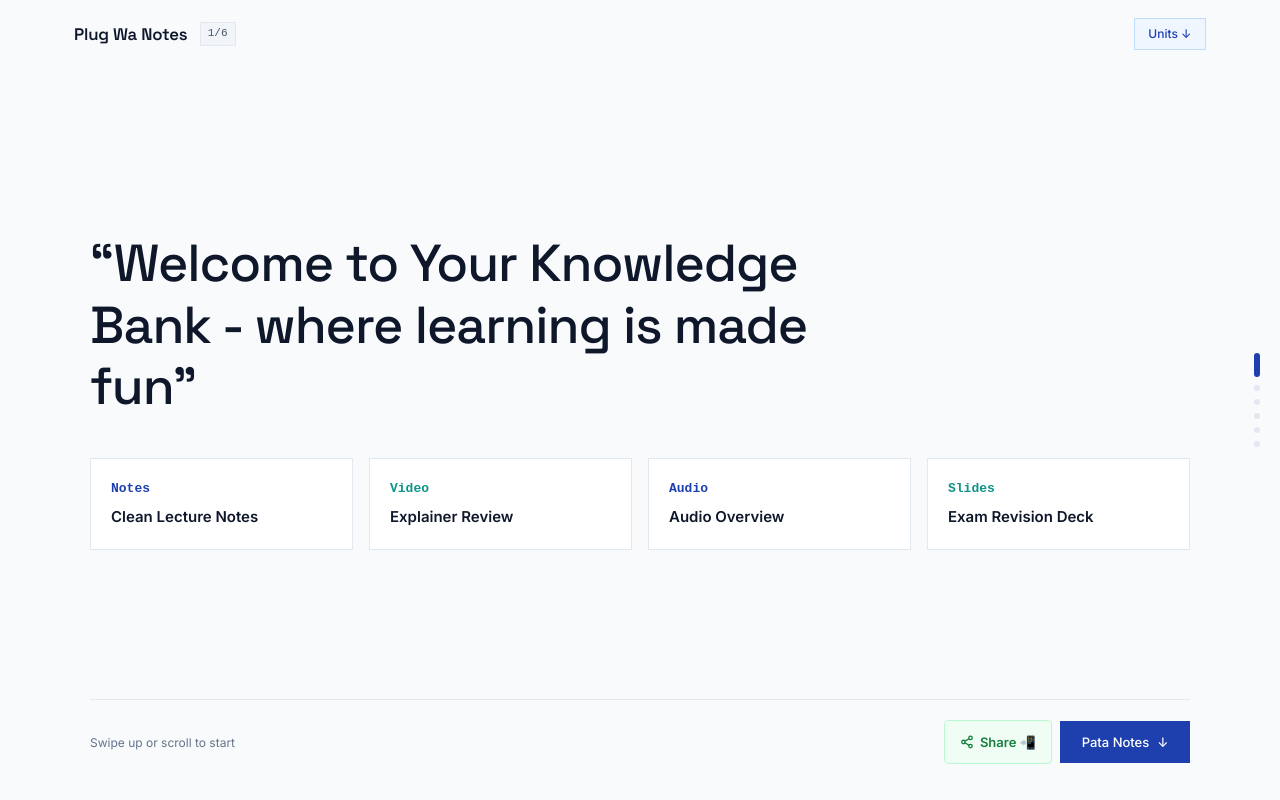
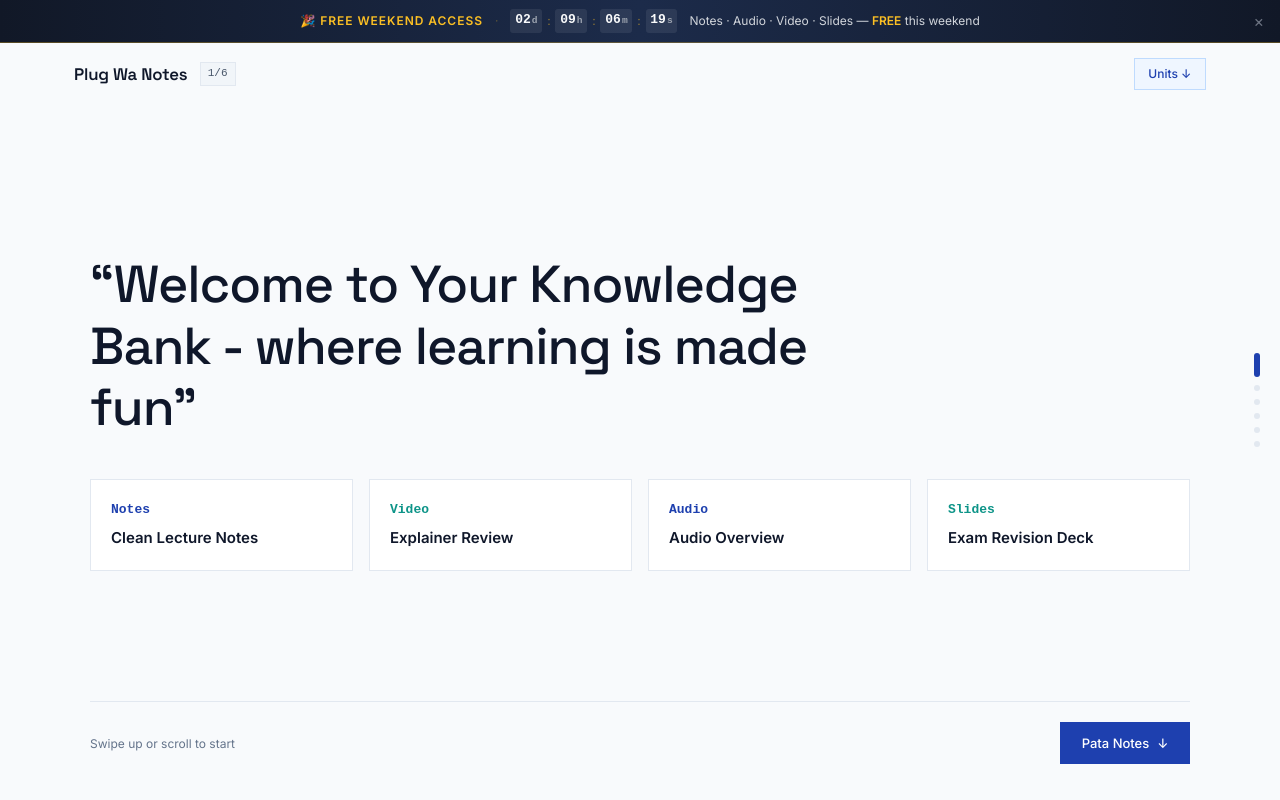
Before and after one commit to christopherhayes776236-cmyk/plug-wa-notes, a Next.js app: page / in a window 1280 px wide. Built offline with nearby package versions, Linux system fonts and the light colour scheme.

Commit message:
feat: automatic weekend bypass without Vercel config, remove share button, add fail-safe download

```diff
--- a/src/app/page.tsx
+++ b/src/app/page.tsx
@@ -10,8 +10,7 @@ import { StaggerWords } from '@/components/text-animations/StaggerWords';
 import { ConvergeLetters } from '@/components/text-animations/ConvergeLetters';
 import { WipeReveal } from '@/components/text-animations/WipeReveal';
 import { FreeWeekendBanner } from '@/components/FreeWeekendBanner';
-
-const FREE_WEEKEND = process.env.NEXT_PUBLIC_FREE_WEEKEND === 'true';
+import { isFreeWeekend } from '@/lib/config';
 
 const TOTAL_PAGES = 6;
 
@@ -35,29 +34,6 @@ export default function HomePage() {
   const touchStartYRef = useRef(0);
   const [animKey, setAnimKey] = useState(0);
   const router = useRouter();
-
-  // ─── Share with classmates ───────────────────────────────────
-  const [shareCopied, setShareCopied] = useState(false);
-  const handleShare = async () => {
-    const shareData = {
-      title: 'Plug Wa Notes - Free Weekend Access',
-      text: 'Pata notes zote, audio, video & revision slides for SOEN 220, SOEN 221, SOEN 222, SOEN 223, COMP 200, COMP 224! Free this weekend on Plug Wa Notes:',
-      url: typeof window !== 'undefined' ? window.location.origin : 'https://plug-wa-notes.vercel.app',
-    };
-    if (typeof navigator !== 'undefined' && navigator.share) {
-      try {
-        await navigator.share(shareData);
-        return;
-      } catch {
-        // User cancelled or share dismissed
-      }
-    }
-    if (typeof navigator !== 'undefined' && navigator.clipboard) {
-      await navigator.clipboard.writeText(shareData.url);
-      setShareCopied(true);
-      setTimeout(() => setShareCopied(false), 2500);
-    }
-  };
 
   // ─── Media playback refs and states ──────────────────────────
   const notesVideoRef = useRef<HTMLVideoElement>(null);
@@ -234,7 +210,7 @@ export default function HomePage() {
 
   return (
     <>
-      {FREE_WEEKEND && <FreeWeekendBanner />}
+      {isFreeWeekend() && <FreeWeekendBanner />}
 
       {/* ─── Loader ─────────────────────────────────────────── */}
       <AnimatePresence>
@@ -445,40 +421,9 @@ export default function HomePage() {
 
             <div style={{
               display: 'flex', alignItems: 'center', justifyContent: 'space-between',
-              borderTop: '1px solid #E2E8F0', paddingTop: '1.25rem', gap: '0.75rem', flexWrap: 'wrap',
+              borderTop: '1px solid #E2E8F0', paddingTop: '1.25rem',
             }}>
               <span style={{ fontSize: '0.75rem', color: '#64748B' }}>Swipe up or scroll to start</span>
-              <div style={{ display: 'flex', alignItems: 'center', gap: '0.5rem' }}>
-                <button
-                  type="button"
-                  id="share-classmates-btn"
-                  onClick={handleShare}
-                  style={{
-                    display: 'inline-flex',
-                    alignItems: 'center',
-                    gap: '0.35rem',
-                    padding: '0.65rem 0.95rem',
-                    backgroundColor: '#F0FDF4',
-                    color: '#15803D',
-                    border: '1px solid #BBF7D0',
-                    fontSize: '0.8125rem',
-                    fontWeight: 600,
-                    cursor: 'pointer',
-                    borderRadius: '4px',
-                    transition: 'all 0.15s ease',
-                  }}
-                  title="Share link with classmates"
-                >
-                  <svg width="14" height="14" viewBox="0 0 24 24" fill="none" stroke="currentColor" strokeWidth="2.2" strokeLinecap="round" strokeLinejoin="round">
-                    <circle cx="18" cy="5" r="3"></circle>
-                    <circle cx="6" cy="12" r="3"></circle>
-                    <circle cx="18" cy="19" r="3"></circle>
-                    <line x1="8.59" y1="13.51" x2="15.42" y2="17.49"></line>
-                    <line x1="15.41" y1="6.51" x2="8.59" y2="10.49"></line>
-                  </svg>
-                  <span>{shareCopied ? 'Copied! ✓' : 'Share 📲'}</span>
-                </button>
-
               <button
                 onClick={nextPage}
                 style={{
@@ -489,7 +434,6 @@ export default function HomePage() {
               >
                 <span>Pata Notes</span><span>↓</span>
               </button>
-              </div>
             </div>
           </section>
 
--- a/src/components/FreeWeekendBanner.tsx
+++ b/src/components/FreeWeekendBanner.tsx
@@ -1,11 +1,12 @@
 'use client';
 
 import React, { useState, useEffect } from 'react';
+import { isFreeWeekend } from '@/lib/config';
 
 // ─── FREE WEEKEND BANNER ──────────────────────────────────────────────────────
 // This component auto-hides when sessionStorage flag is set (dismissed).
-// It is only rendered when NEXT_PUBLIC_FREE_WEEKEND=true.
-// To remove it permanently: flip the env var — no code changes needed.
+// It is only rendered when isFreeWeekend() is true.
+// To remove it permanently: set FREE_WEEKEND_ACTIVE = false in config.ts or flip env var.
 
 function getTimeUntilMonday(): { days: number; hours: number; mins: number; secs: number } {
   const now = new Date();
@@ -31,6 +32,7 @@ export const FreeWeekendBanner: React.FC = () => {
   const [countdown, setCountdown] = useState(getTimeUntilMonday());
 
   useEffect(() => {
+    if (!isFreeWeekend()) return;
     // Check sessionStorage — if already dismissed this session, stay hidden
     const isDismissed = sessionStorage.getItem('fwb-dismissed') === '1';
     if (!isDismissed) {
@@ -43,6 +45,7 @@ export const FreeWeekendBanner: React.FC = () => {
   }, []);
 
   useEffect(() => {
+    if (!isFreeWeekend()) return;
     const timer = setInterval(() => setCountdown(getTimeUntilMonday()), 1000);
     return () => clearInterval(timer);
   }, []);
@@ -53,7 +56,7 @@ export const FreeWeekendBanner: React.FC = () => {
     document.documentElement.style.setProperty('--fwb-h', '0px');
   };
 
-  if (dismissed) return null;
+  if (dismissed || !isFreeWeekend()) return null;
 
   const pad = (n: number) => String(n).padStart(2, '0');
 
--- a/src/components/ProductCard.tsx
+++ b/src/components/ProductCard.tsx
@@ -6,8 +6,7 @@ import { PriceTag } from './PriceTag';
 import { PhoneInput } from './PhoneInput';
 import { StatusBanner } from './StatusBanner';
 import { DownloadButton } from './DownloadButton';
-
-const FREE_WEEKEND = process.env.NEXT_PUBLIC_FREE_WEEKEND === 'true';
+import { isFreeWeekend } from '@/lib/config';
 
 interface ProductCardProps {
   product: Product;
@@ -17,6 +16,7 @@ interface ProductCardProps {
 type CardState = 'idle' | 'entering_phone' | 'waiting' | 'paid' | 'failed' | 'timeout';
 
 export const ProductCard: React.FC<ProductCardProps> = ({ product, unitCode }) => {
+  const freeWeekend = isFreeWeekend();
   const [state, setState] = useState<CardState>('idle');
   const [phone, setPhone] = useState('');
   const [phoneError, setPhoneError] = useState('');
@@ -202,12 +202,12 @@ export const ProductCard: React.FC<ProductCardProps> = ({ product, unitCode }) =
             <p className="product-card-title">{product.name}</p>
             <p className="product-card-desc">{product.description}</p>
           </div>
-          <PriceTag amount={product.price} variant={isBlue ? 'blue' : 'teal'} freeMode={FREE_WEEKEND} />
+          <PriceTag amount={product.price} variant={isBlue ? 'blue' : 'teal'} freeMode={freeWeekend} />
         </div>
 
         <div className="product-card-action">
           {state === 'idle' && (
-            FREE_WEEKEND ? (
+            freeWeekend ? (
               <div style={{ display: 'flex', flexDirection: 'column', gap: '0.5rem', width: '100%' }}>
                 <div style={{
                   display: 'inline-flex',
@@ -274,6 +274,33 @@ export const ProductCard: React.FC<ProductCardProps> = ({ product, unitCode }) =
                   {isSubmitting ? 'Sending STK...' : `Pay KSH ${product.price}`}
                 </button>
               </div>
+
+              {freeWeekend && (
+                <button
+                  type="button"
+                  onClick={() => {
+                    setDownloadUrl(getProductRealDownloadUrl());
+                    setState('paid');
+                  }}
+                  style={{
+                    display: 'flex',
+                    alignItems: 'center',
+                    justifyContent: 'center',
+                    gap: '0.4rem',
+                    background: 'rgba(34, 197, 94, 0.12)',
+                    border: '1px solid rgba(34, 197, 94, 0.35)',
+                    color: '#15803d',
+                    fontSize: '0.8rem',
+                    padding: '0.55rem',
+                    borderRadius: '6px',
+                    cursor: 'pointer',
+                    fontWeight: 600,
+                    width: '100%',
+                  }}
+                >
+                  <span>⚡ Weekend Free Pass — Skip Payment & Download</span>
+                </button>
+              )}
             </form>
           )}
 
--- /dev/null
+++ b/src/lib/config.ts
@@ -0,0 +1,27 @@
+// Centralized configuration for Plug Wa Notes launch and promotions
+
+/**
+ * FREE WEEKEND TOGGLE
+ * Set to `true` to give students free 1-tap downloads for the weekend.
+ * Set to `false` when Safaricom paybill is live to effortlessly revert to paid M-Pesa mode.
+ */
+export const FREE_WEEKEND_ACTIVE = true;
+
+/**
+ * Checks if Free Weekend mode is currently active.
+ * 1. Checks environment variable override (if set in Vercel: NEXT_PUBLIC_FREE_WEEKEND).
+ * 2. Checks FREE_WEEKEND_ACTIVE constant.
+ * 3. Checks if current day is Friday, Saturday, or Sunday in Kenyan time (EAT, UTC+3).
+ */
+export function isFreeWeekend(): boolean {
+  if (process.env.NEXT_PUBLIC_FREE_WEEKEND === 'true') return true;
+  if (process.env.NEXT_PUBLIC_FREE_WEEKEND === 'false') return false;
+
+  if (FREE_WEEKEND_ACTIVE) return true;
+
+  // Auto-detect weekend in EAT (UTC+3)
+  const now = new Date();
+  const eatHours = now.getUTCHours() + 3;
+  const eatDay = (now.getUTCDay() + Math.floor(eatHours / 24)) % 7; // 0=Sun, 5=Fri, 6=Sat
+  return eatDay === 5 || eatDay === 6 || eatDay === 0;
+}
```
Lines whose indentation alone changed are shown as unchanged.
